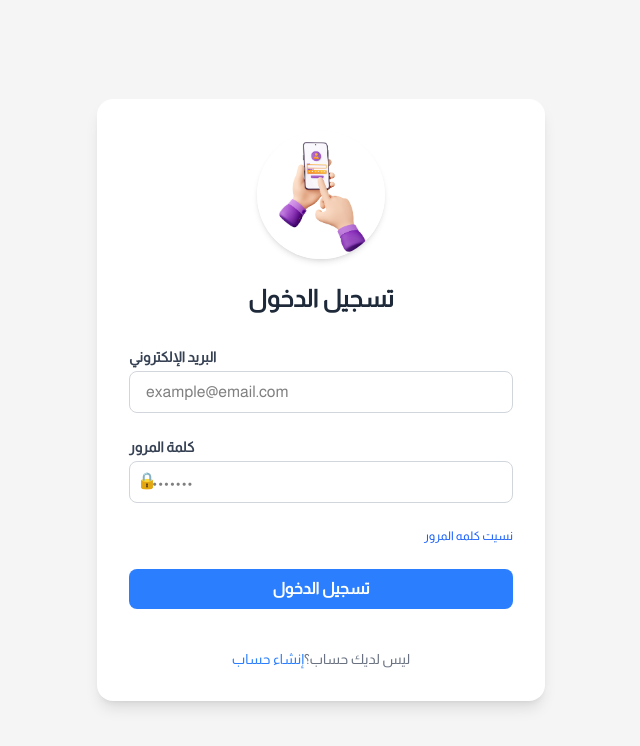
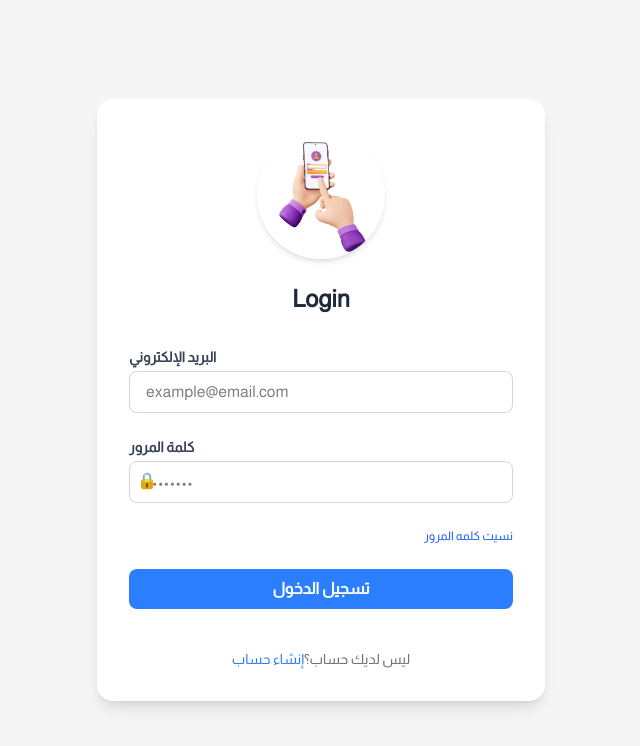
Before and after one commit to ali98nadhum/ecommerce-front, a React (Vite) app: page /login in a window 1280 px wide. Shown: the top 746 px of the page, without its empty margins (319-959 px from the left). Built offline with nearby package versions, Linux system fonts and the light colour scheme.

Commit message:
add Translation to homrPage

```diff
--- a/src/pages/LoginPage/LoginPage.jsx
+++ b/src/pages/LoginPage/LoginPage.jsx
@@ -1,9 +1,15 @@
-import React from "react";
+import React,{useEffect} from "react";
 import loginImage from "../../assets/login-image.jpg";
 import Container from "../../components/Container/Container";
 import LoginForm from "../../components/LoginForm/LoginForm";
+import { useTranslation } from "react-i18next";
+
 
 const LoginPage = () => {
+   const { t, i18n } = useTranslation();
+    useEffect(() => {
+      document.documentElement.dir = i18n.language === "ar" ? "rtl" : "ltr";
+    }, [i18n.language]);
   return (
     <div className="min-h-screen  flex items-center justify-center mb-12">
       <Container>
@@ -19,7 +25,7 @@ const LoginPage = () => {
 
           {/* title*/}
           <h1 className="text-center text-2xl font-bold text-gray-800 mb-8">
-            تسجيل الدخول
+            {t("login")}
           </h1>
 
           {/* ===== Login Box ===== */}
```
